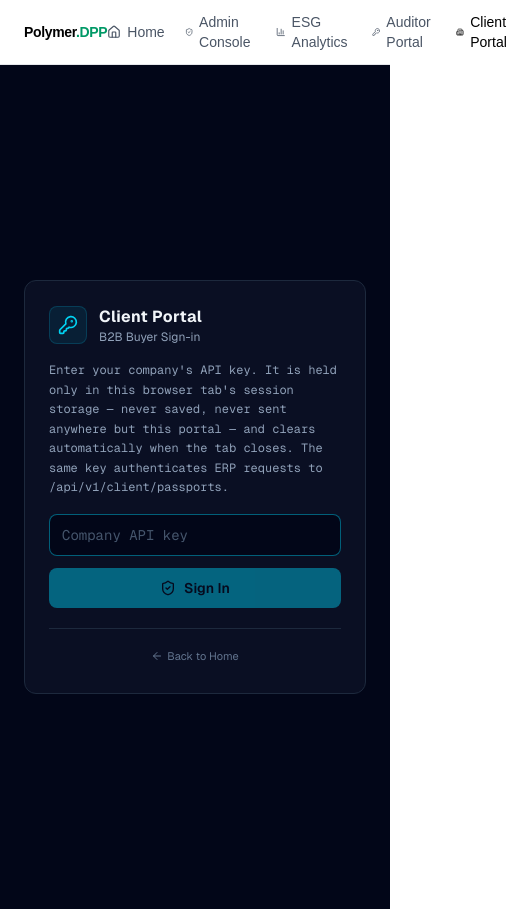
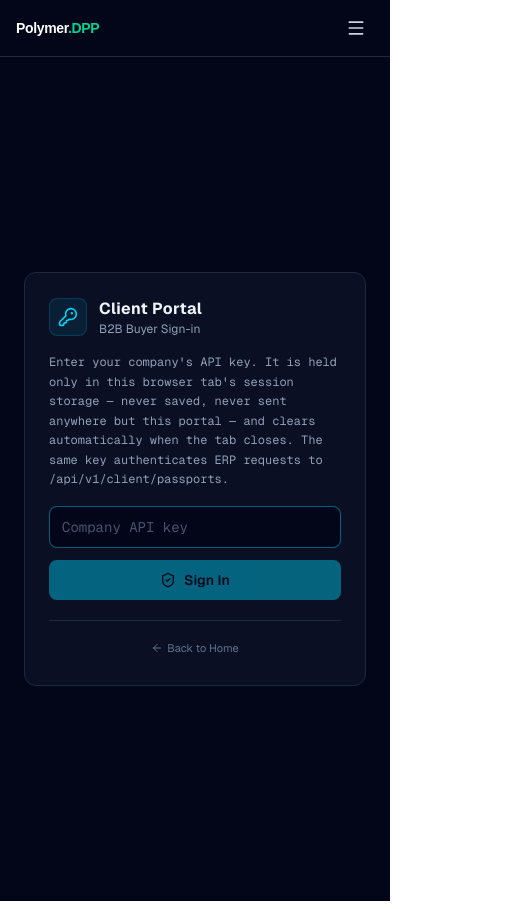
Before and after one commit to rezahashemifarzad/dpp-polymer, a Next.js app: page /client-portal in a window 390 px wide. Shown: the whole page, 513 px wide, since content can reach past the window. Built offline with nearby package versions, Linux system fonts and the light colour scheme.

Commit message:
Update SiteNav for responsive mobile hamburger menu

```diff
--- a/components/SiteNav.tsx
+++ b/components/SiteNav.tsx
@@ -9,11 +9,11 @@
  * instead of being hand-copied into each page's own header, which is
  * exactly the pattern that already caused real bugs this project: the
  * "Manage" button and the ESG Analytics / Auditor Portal / Client Portal
- * links each had to be independently re-added to more than one
- * un-synced page (see claude/circular-economy-platform-upgrade-notes.md's
- * "two independent Material Ledger tables" note). One nav, defined here
- * once, removes that whole class of drift for cross-page navigation links
- * going forward — it does not fix the existing per-page ledger/table
+ * links each had to be independently re-added to more than one un-synced
+ * page (see claude/circular-economy-platform-upgrade-notes.md's "two
+ * independent Material Ledger tables" note). One nav, defined here once,
+ * removes that whole class of drift for cross-page navigation links going
+ * forward — it does not fix the existing per-page ledger/table
  * duplication, which is a separate, larger issue.
  *
  * Deliberately does NOT render on the public GS1/QR scan page
@@ -24,11 +24,29 @@
  * "Admin Console" / "Auditor Portal" / "Client Portal" links to a random
  * end consumer scanning a product, which is a page meant to build trust
  * in the product data, not surface internal tooling.
+ *
+ * Theme: dark slate/zinc, matching every internal page this nav actually
+ * appears above (app/page.tsx, app/admin/page.tsx, app/auditor/page.tsx,
+ * app/client-portal/page.tsx are all bg-slate-950). An earlier version of
+ * this file used a light gray/white theme, which read as a mismatched bar
+ * stacked on top of those pages — fixed here.
+ *
+ * Responsive behavior:
+ *   - >= lg: full horizontal pill nav, icon + label per link.
+ *   - md .. lg: same horizontal nav, icon-only (label in a `title` tooltip)
+ *     so five links + the brand mark never wrap or overflow in that
+ *     narrower-but-still-"desktop" band.
+ *   - < md: a compact bar (brand + hamburger button) that expands a
+ *     slide-down panel with every link stacked, full-width, comfortable
+ *     touch targets. Closes on: selecting a link, a route change,
+ *     clicking the backdrop, or Escape. Background scroll is locked while
+ *     it's open so the panel doesn't visually fight page content behind it.
  */
 
+import { useEffect, useRef, useState } from "react";
 import Link from "next/link";
 import { usePathname } from "next/navigation";
-import { Home, ShieldCheck, BarChart3, KeyRound, Building2 } from "lucide-react";
+import { Home, ShieldCheck, BarChart3, KeyRound, Building2, Menu, X } from "lucide-react";
 
 const NAV_LINKS = [
   { href: "/", label: "Home", icon: Home },
@@ -40,31 +58,135 @@ const NAV_LINKS = [
 
 export default function SiteNav() {
   const pathname = usePathname();
+  const [mobileOpen, setMobileOpen] = useState(false);
+  const panelRef = useRef<HTMLDivElement>(null);
+
+  // Auto-close on every route change — the primary mechanism for "clicking
+  // a link closes the menu" (belt-and-suspenders with each Link's own
+  // onClick below, which also covers re-clicking the already-active link,
+  // where pathname doesn't change).
+  useEffect(() => {
+    setMobileOpen(false);
+  }, [pathname]);
+
+  // Escape-to-close + background scroll lock while the mobile panel is
+  // open, so it doesn't visually fight the page scrolling behind it —
+  // standard polish for any slide-over/dropdown menu.
+  useEffect(() => {
+    if (!mobileOpen) return;
+
+    const onKeyDown = (e: KeyboardEvent) => {
+      if (e.key === "Escape") setMobileOpen(false);
+    };
+    document.addEventListener("keydown", onKeyDown);
+
+    const previousOverflow = document.body.style.overflow;
+    document.body.style.overflow = "hidden";
+
+    return () => {
+      document.removeEventListener("keydown", onKeyDown);
+      document.body.style.overflow = previousOverflow;
+    };
+  }, [mobileOpen]);
 
   if (pathname?.startsWith("/01/")) return null;
 
   return (
-    <header className="bg-white border-b border-gray-200 px-6 py-3 flex items-center justify-between">
-      <Link href="/" className="text-sm font-bold text-black tracking-tight">
-        Polymer<span className="text-emerald-600">.DPP</span>
+    <header className="relative z-50 bg-slate-950 border-b border-slate-800">
+      <div className="px-4 sm:px-6 h-14 flex items-center justify-between gap-4">
+        <Link
+          href="/"
+          className="shrink-0 text-sm font-bold tracking-tight text-white hover:text-slate-200 transition-colors"
+        >
+          Polymer<span className="text-emerald-400">.DPP</span>
         </Link>
-      <nav className="flex items-center gap-5">
+
+        {/* Desktop / tablet nav — md and up. Icon-only from md to lg (a
+            `title` attribute stands in as the accessible/hover label) so
+            five links never wrap at exactly the md breakpoint; full
+            icon+label from lg up. */}
+        <nav className="hidden md:flex items-center gap-1 bg-slate-900 border border-slate-800 p-1 rounded-xl">
           {NAV_LINKS.map(({ href, label, icon: Icon }) => {
             const active = pathname === href;
             return (
               <Link
                 key={href}
                 href={href}
-              className={`flex items-center gap-1.5 text-sm font-medium transition-colors ${
-                active ? "text-black" : "text-gray-600 hover:text-black"
+                title={label}
+                aria-current={active ? "page" : undefined}
+                className={`flex items-center gap-1.5 px-2.5 lg:px-3.5 py-1.5 rounded-lg text-xs font-semibold transition-colors ${
+                  active
+                    ? "bg-emerald-500 text-slate-950 shadow-sm"
+                    : "text-slate-400 hover:text-white hover:bg-slate-800/60"
                 }`}
               >
-              <Icon className="w-3.5 h-3.5" />
+                <Icon className="w-3.5 h-3.5 shrink-0" />
+                <span className="hidden lg:inline whitespace-nowrap">{label}</span>
+              </Link>
+            );
+          })}
+        </nav>
+
+        {/* Mobile hamburger — below md only */}
+        <button
+          type="button"
+          onClick={() => setMobileOpen((v) => !v)}
+          aria-expanded={mobileOpen}
+          aria-controls="site-nav-mobile-panel"
+          aria-label={mobileOpen ? "Close navigation menu" : "Open navigation menu"}
+          className="md:hidden shrink-0 p-2 rounded-lg text-slate-300 hover:text-white hover:bg-slate-800 transition-colors"
+        >
+          {mobileOpen ? <X className="w-5 h-5" /> : <Menu className="w-5 h-5" />}
+        </button>
+      </div>
+
+      {/* Mobile panel + backdrop — rendered only below md (the button that
+          triggers it is md:hidden, so this can never open on wider
+          viewports). Backdrop is a separate element positioned beneath the
+          panel; clicking it (i.e. anywhere outside the panel) closes the
+          menu, while clicks inside the panel land on the panel itself and
+          never reach the backdrop. */}
+      {mobileOpen && (
+        <>
+          <div
+            className="md:hidden fixed inset-0 top-14 z-40 bg-black/50 backdrop-blur-[1px] animate-[fadeIn_150ms_ease-out]"
+            onClick={() => setMobileOpen(false)}
+            aria-hidden="true"
+          />
+          <div
+            id="site-nav-mobile-panel"
+            ref={panelRef}
+            className="md:hidden absolute inset-x-0 top-full z-50 bg-slate-950 border-b border-slate-800 shadow-xl shadow-black/40 animate-[slideDown_180ms_ease-out]"
+          >
+            <nav className="px-3 py-3 space-y-1">
+              {NAV_LINKS.map(({ href, label, icon: Icon }) => {
+                const active = pathname === href;
+                return (
+                  <Link
+                    key={href}
+                    href={href}
+                    onClick={() => setMobileOpen(false)}
+                    aria-current={active ? "page" : undefined}
+                    className={`flex items-center gap-3 px-4 py-3.5 rounded-lg text-sm font-medium transition-colors ${
+                      active
+                        ? "bg-emerald-500 text-slate-950 font-semibold"
+                        : "text-slate-300 hover:text-white hover:bg-slate-800/80"
+                    }`}
+                  >
+                    <Icon className="w-4.5 h-4.5 shrink-0" />
                     {label}
                   </Link>
                 );
               })}
             </nav>
+          </div>
+        </>
+      )}
+
+      <style>{`
+        @keyframes fadeIn { from { opacity: 0; } to { opacity: 1; } }
+        @keyframes slideDown { from { opacity: 0; transform: translateY(-8px); } to { opacity: 1; transform: translateY(0); } }
+      `}</style>
     </header>
   );
 }
```
Lines whose indentation alone changed are shown as unchanged.
